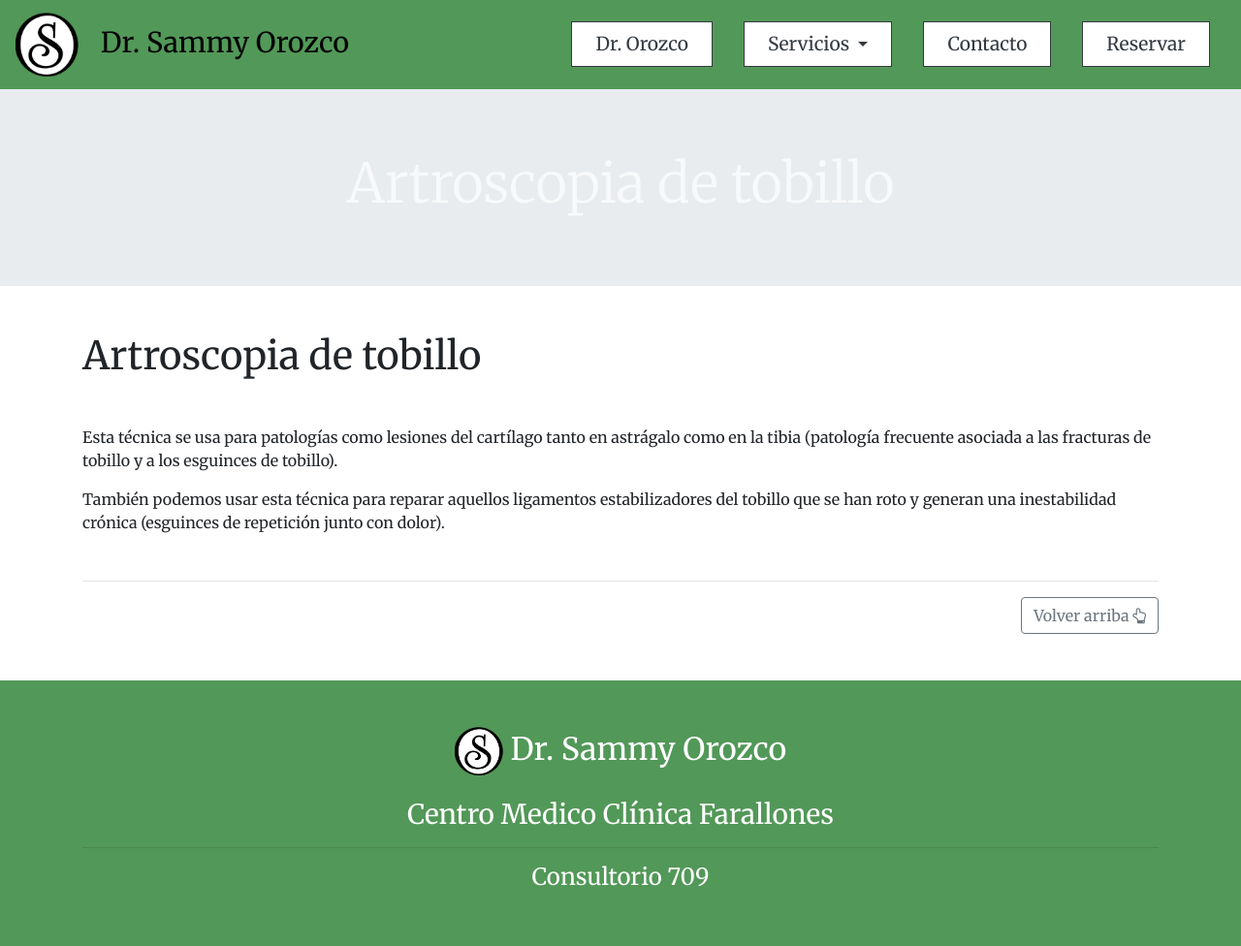
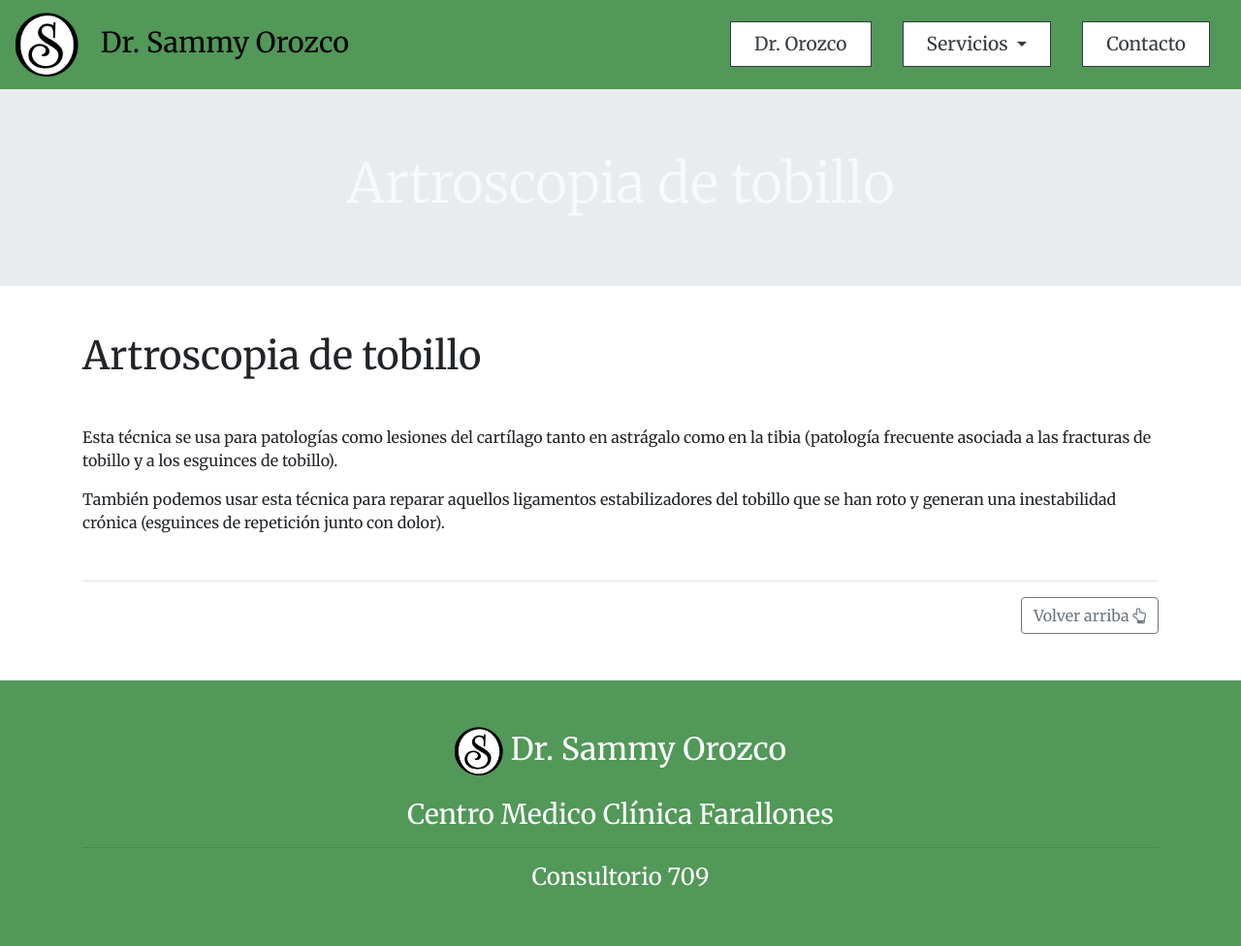
Before and after one commit to isaacrowntree/sammyorozcoartroscopia.com, a Jekyll site: the page built from tobillo.md, in a window 1280 px wide. Shown: the whole page at 97% size. Built offline with Jekyll 4.4.1, drawn with Linux system fonts in a browser that asks for light colours; our own code applies the rules of GitHub Pages for plain Markdown files.

Commit message:
Update head-scripts.html

```diff
--- a/_includes/head-scripts.html
+++ b/_includes/head-scripts.html
@@ -202,10 +202,10 @@
             </li>
             <li class="nav-item px-3 mx-3 border border-dark">
               <a class="nav-link text-dark" href="/#contact">Contacto</a>
-            </li>
+            </li><!--
             <li class="nav-item px-3 mx-3 border border-dark">
               <a class="nav-link text-dark" href="/#reservar">Reservar</a>
-            </li>
+            </li>-->
           </ul>
         </div>
       </nav>
```
